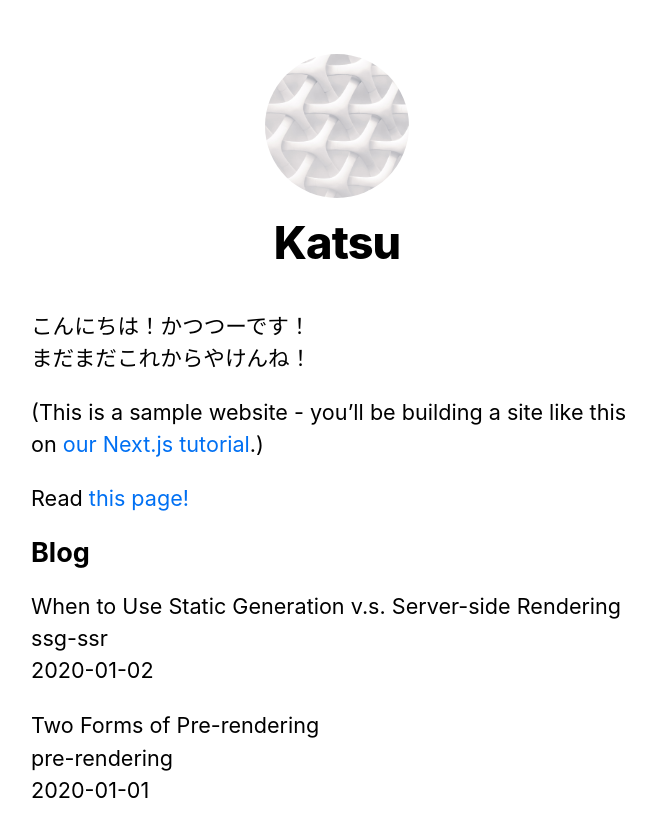
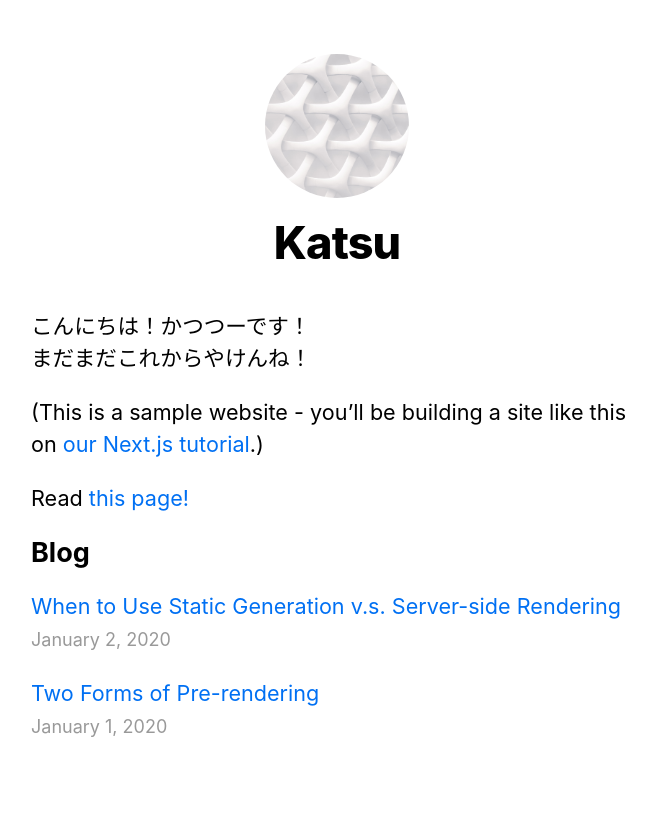
Before and after one commit to cluck-mur/nextjs-blog, a Next.js app: page / in a window 1280 px wide. Shown: the top 836 px of the page, without its empty margins (303-959 px from the left). Built offline with nearby package versions, Linux system fonts and the light colour scheme.

Commit message:
"レッスン5." - "他の例" まで進捗した

```diff
--- /dev/null
+++ b/components/date.js
@@ -0,0 +1,6 @@
+import {parseISO, format} from 'date-fns'
+
+export default function Date({datestring}) {
+    const date = parseISO(datestring)
+    return <time dateTime={datestring}>{format(date, 'LLLL d, yyyy')}</time>
+}
--- a/package.json
+++ b/package.json
@@ -8,6 +8,7 @@
     "start": "next start"
   },
   "dependencies": {
+    "date-fns": "^2.16.1",
     "gray-matter": "^4.0.2",
     "next": "9.5.3",
     "react": "16.13.1",
--- a/pages/index.js
+++ b/pages/index.js
@@ -3,6 +3,7 @@
 import utilStyles from '../styles/utils.module.css'
 import Link from 'next/link'
 import {getSortedPostsData} from '../lib/posts'
+import Date from '../components/date'
 
 export default function Home({allPostData}) {
   return (
@@ -24,11 +25,13 @@
         <ul className={utilStyles.list}>
           {allPostData.map(({ id, date, title }) => (
             <li className={utilStyles.listItem} key={id}>
-              {title}
+              <Link href={`/posts/${id}`}><a>{title}</a></Link>
+              {/*<br />*/}
+              {/*{id}*/}
               <br />
-              {id}
-              <br />
-              {date}
+              <small className={utilStyles.lightText}>
+                <Date datestring={date} />
+              </small>
             </li>
           ))}
         </ul>
```
Also changed, not shown: pages/posts/[id].js (+12 -7 lines), 2 other files (tests, documents, lock files or other folders).
